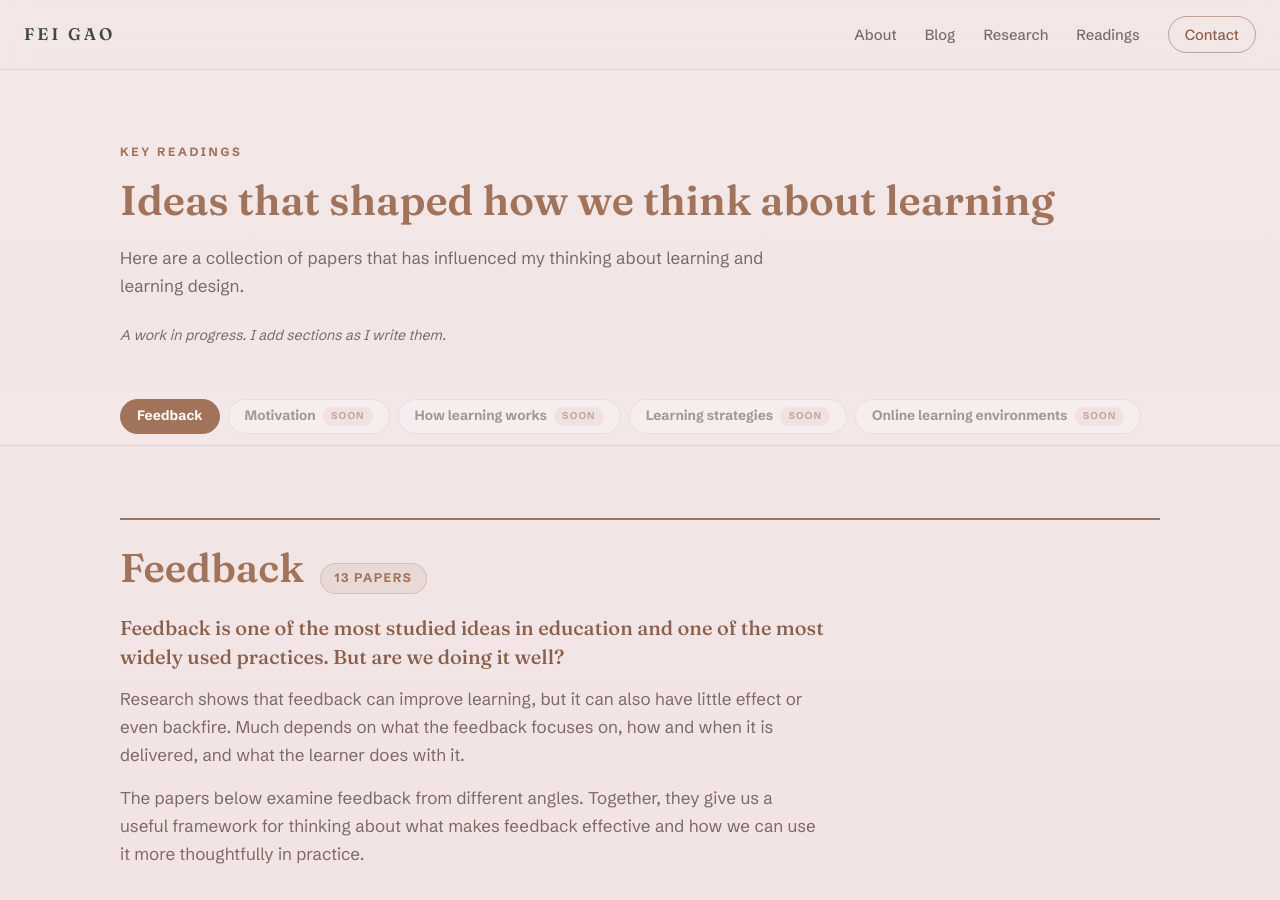
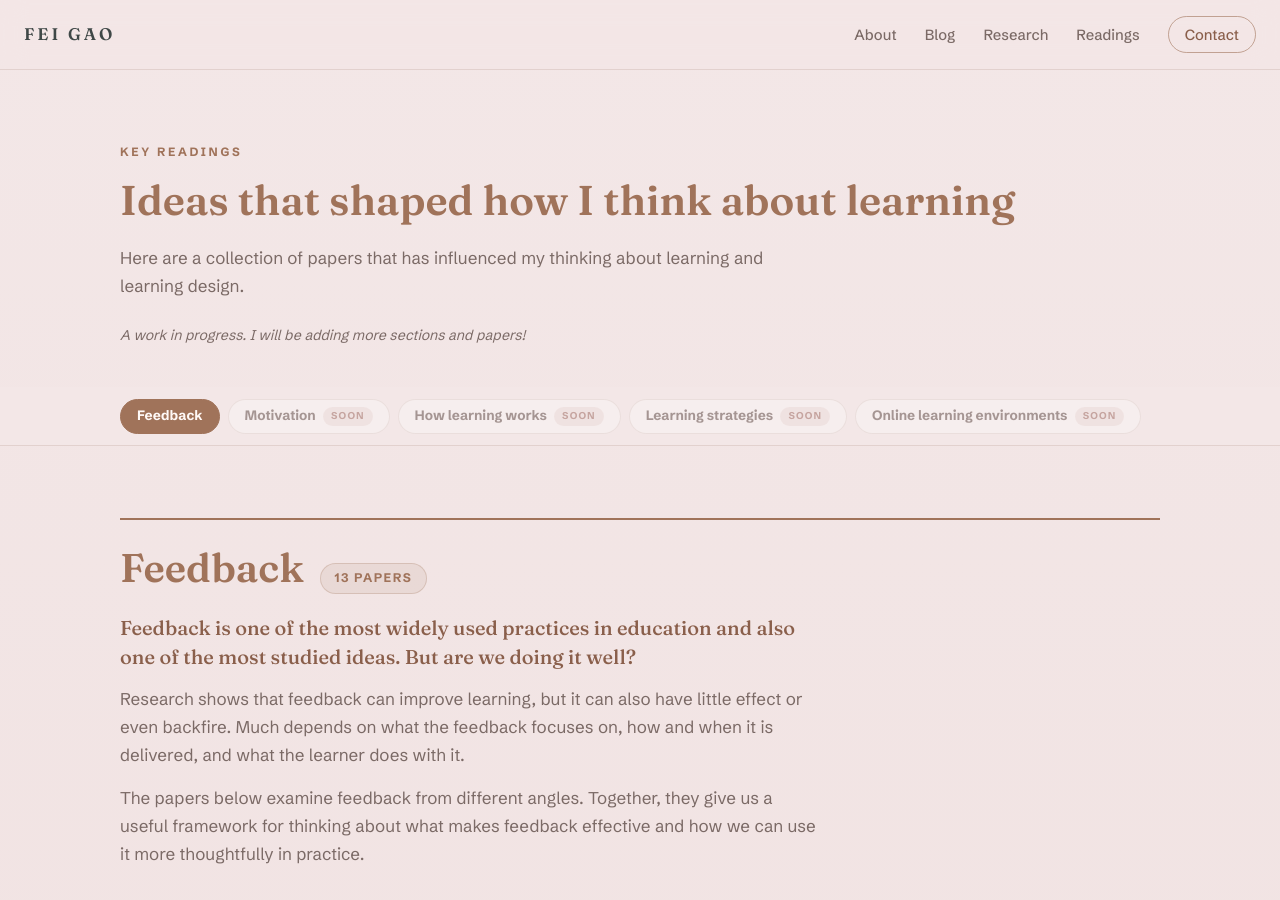
Before and after one commit to gaofei9/gaofei9.github.io, a Jekyll site: the page built from readings/index.html, in a window 1280 px wide and 900 px high. Built offline with Jekyll 4.4.1, drawn with Linux system fonts in a browser that asks for light colours.

Commit message:
Readings: link Winne & Hadwin, revise heading, note, and feedback opener
Co-Authored-By: Claude Fable 5 <noreply@anthropic.com>

```diff
--- a/_data/readings.yml
+++ b/_data/readings.yml
@@ -22,14 +22,14 @@ draft: false
 page:
   title: "Key readings"
   eyebrow: "Key readings"
-  heading: "Ideas that shaped how we think about learning"
+  heading: "Ideas that shaped how I think about learning"
   intro: >-
     Here are a collection of papers that has influenced my
     thinking about learning and learning design.
 
   # Shown in smaller type under the intro. HTML ok.
   note: >-
-    A work in progress. I add sections as I write them.
+    A work in progress. I will be adding more sections and papers!
 
 
 domains:
@@ -39,8 +39,8 @@ domains:
     # One entry per paragraph.
     intro_paragraphs:
       - >-
-        Feedback is one of the most studied ideas in education and one of the
-        most widely used practices. But are we doing it well?
+        Feedback is one of the most widely used practices in education and
+        also one of the most studied ideas. But are we doing it well?
       - >-
         Research shows that feedback can improve learning, but it can also have
         little effect or even backfire. Much depends on what the feedback
@@ -99,7 +99,7 @@ domains:
             year: "1998"
             title: "Studying as Self-Regulated Learning"
             venue: "In Metacognition in Educational Theory and Practice (Erlbaum)"
-            url: ""
+            url: "https://www.taylorfrancis.com/chapters/edit/10.4324/9781410602350-12/studying-self-regulated-learning-philip-winne-allyson-hadwin"
             note: ""
           - authors: "Nicol, D. J., & Macfarlane-Dick, D."
             year: "2006"
```
